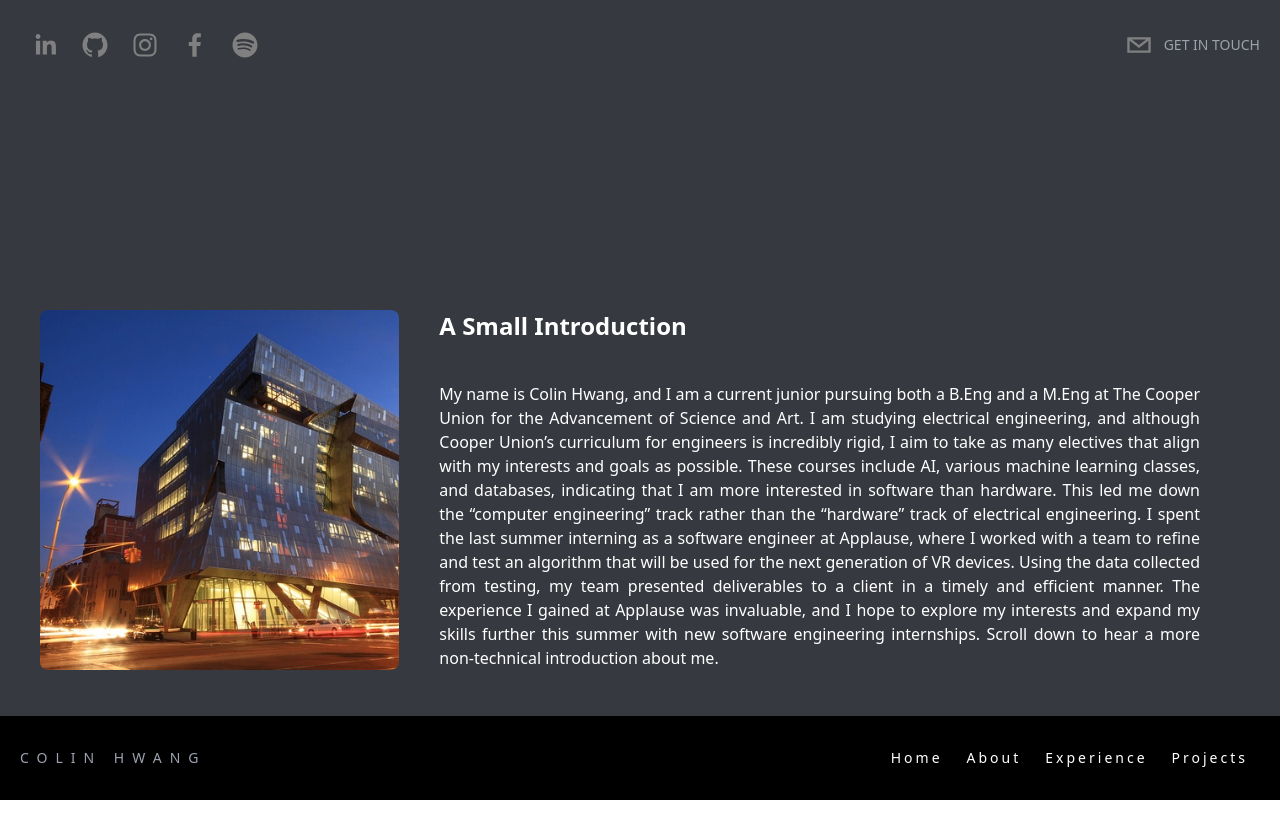
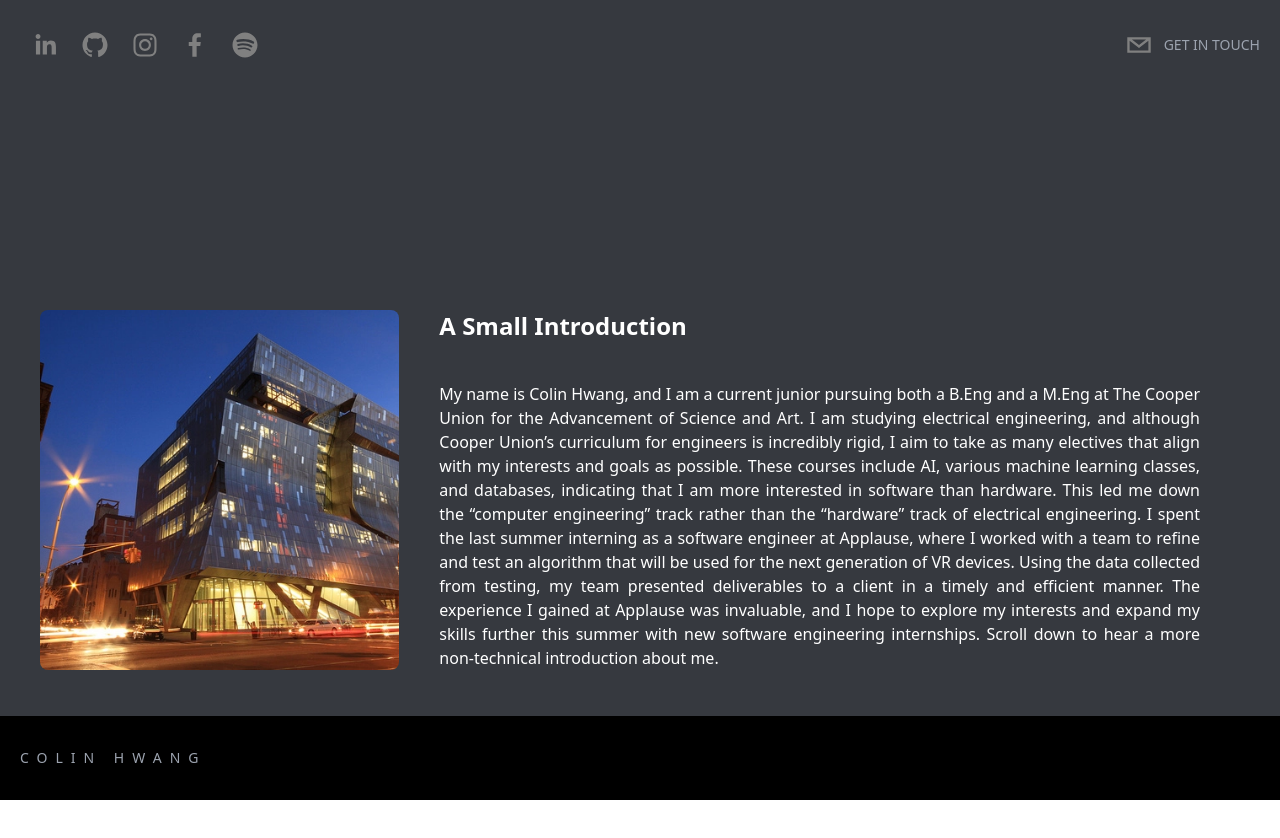
Before and after one commit to colinh09/Personal-Website, a Next.js app: page /AboutMe in a window 1280 px wide. Shown: the top 838 px of the page. Before the commit the page ends 800 px from the top, so only its background shows below. Built offline with nearby package versions, Linux system fonts and the light colour scheme.

Commit message:
please please please

```diff
--- a/pages/AboutMe.tsx
+++ b/pages/AboutMe.tsx
@@ -101,11 +101,10 @@ const Home: NextPage = () => {
                             </div>
                         </div>
                 </section>
-
-                <div className = "bg-black sticky bottom-0">
+             </div>
+             <div className = "bg-black sticky bottom-0">
                     <Footer />
-                </div>
-             </div>
+            </div>
         </div>
     )
 }
```
